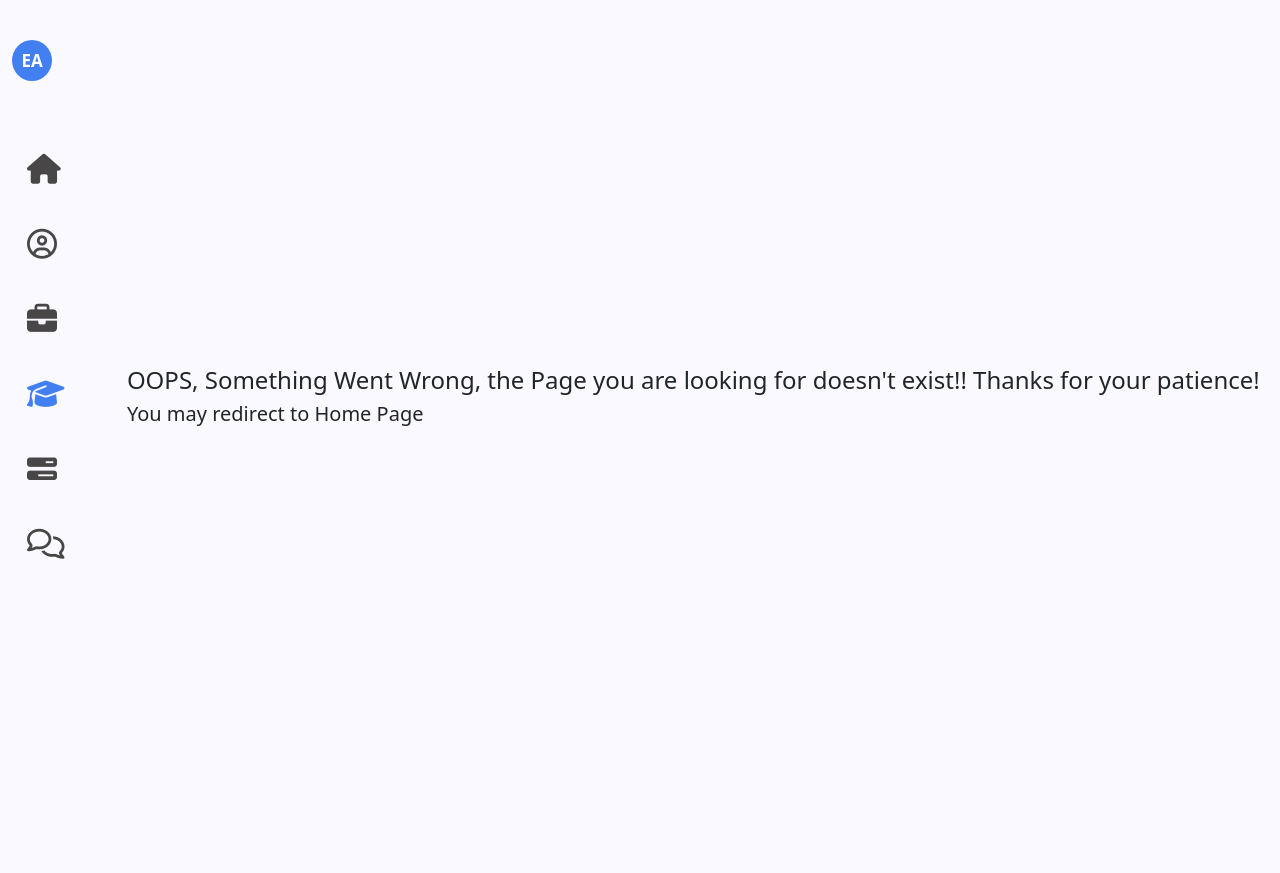
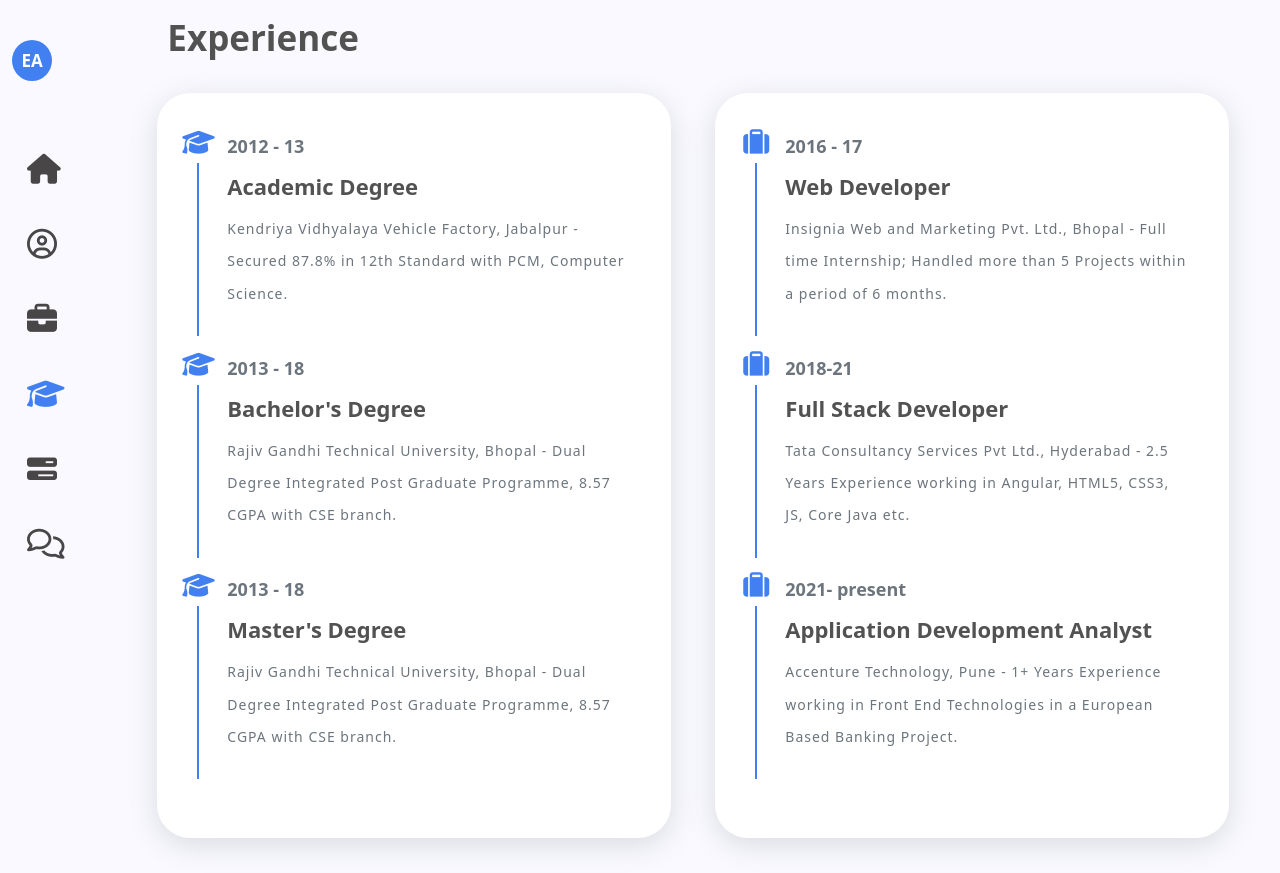
Before and after one commit to eshaawasthi/my-portfolio, an Angular app: page /experience in a window 1280 px wide. Before the commit the page ends 800 px from the top, so only its background shows below. Built offline with nearby package versions, Linux system fonts and the light colour scheme.

Commit message:
Added Experience section

```diff
--- a/src/app/app-routing.module.ts
+++ b/src/app/app-routing.module.ts
@@ -4,10 +4,13 @@ import { HomeComponent } from './components/home/home.component';
 import { PageNotFoundComponent } from './components/common/page-not-found/page-not-found.component';
 import { AboutMeComponent } from "./components/about-me/about-me.component";
 import { SkillsComponent } from "./components/skills/skills.component";
+import { ExperienceComponent } from "./components/experience/experience.component";
+
 const routes: Routes = [
   { path: 'home', component: HomeComponent },
   { path: 'about', component: AboutMeComponent },
   { path: 'skills', component: SkillsComponent },
+  { path: 'experience', component: ExperienceComponent },
   { path: '', redirectTo: '/home', pathMatch: 'full' },
   { path: '**', component: PageNotFoundComponent }
 ];
--- a/src/app/app.module.ts
+++ b/src/app/app.module.ts
@@ -11,6 +11,7 @@ import { AboutMeComponent } from './components/about-me/about-me.component';
 import { PercentageBarComponent } from './components/common/percentage-bar/percentage-bar.component';
 import { MetricsHorizontalListComponent } from './components/common/metrics-horizontal-list/metrics-horizontal-list.component';
 import { SkillsComponent } from './components/skills/skills.component';
+import { ExperienceComponent } from './components/experience/experience.component';
 
 @NgModule({
   declarations: [
@@ -22,7 +23,8 @@ import { SkillsComponent } from './components/skills/skills.component';
     AboutMeComponent,
     PercentageBarComponent,
     MetricsHorizontalListComponent,
-    SkillsComponent
+    SkillsComponent,
+    ExperienceComponent
   ],
   imports: [
     BrowserModule,
--- /dev/null
+++ b/src/app/components/experience/experience.component.html
@@ -0,0 +1,39 @@
+<div class="container exp-wrapper">
+    <div class="row">
+        <div class="col-12">
+            <h3 class="title mb-4">Experience</h3>
+            <div class="row">
+                <div class="col-6">
+                    <div class="card-custom">
+                        <div class="card-list" *ngFor="let item of data.academics">
+                            <div class="year icon-academic">
+                                {{item.year}}
+                            </div>
+                            <div class="title1">
+                                {{item.title}}
+                            </div>
+                            <div class="desc">
+                                {{item.desc}}
+                            </div>
+                        </div>
+                    </div>
+                </div>
+                <div class="col-6">
+                    <div class="card-custom">
+                        <div class="card-list" *ngFor="let item of data.experience">
+                            <div class="year icon-exp">
+                                {{item.year}}
+                            </div>
+                            <div class="title1">
+                                {{item.title}}
+                            </div>
+                            <div class="desc">
+                                {{item.desc}}
+                            </div>
+                        </div>
+                    </div>
+                </div>
+            </div>
+        </div>
+    </div>
+</div>
--- /dev/null
+++ b/src/app/components/experience/experience.component.less
@@ -0,0 +1,69 @@
+.card-custom {
+    margin: 10px;
+    background-color: #fff;
+    border-radius: 33px;
+    padding: 30px;
+    height: 100%;
+    box-shadow: rgba(100, 100, 111, 0.2) 0px 7px 29px 0px;
+}
+.exp-wrapper{
+    max-height: 100%;
+    margin-top: 45px;
+    margin-bottom: 45px;
+    padding-top: 45px;
+}
+.card-list{
+    padding: 10px;
+    margin-bottom: 25px;
+    position: relative;
+}
+.year {
+    color: #6c757d;
+    font-weight: 600;
+    font-size: 18px;
+    margin-bottom: 10px;
+    margin-left: 30px;
+}
+.title1 {
+    font-size: 22px;
+    font-weight: 800;
+    color: #525252;
+    margin-bottom: 10px;
+    margin-left: 30px;
+}
+.title{
+    margin-left: 20px;
+}
+.desc {
+    color: #6c757d;
+    font-weight: 500;
+    font-size: 14px;
+    letter-spacing: 1px;
+    line-height: 2.3em;
+    margin-left: 30px;
+}
+.card-list::before {
+    content: "";
+    border: 1px solid #4280f1;
+    height: 88%;
+    position: absolute;
+    top: 40px;
+}
+.icon-academic::before {
+    content: "\f19d";
+    font-family: 'FontAwesome';
+    position: absolute;
+    left: -5px;
+    top: 0px;
+    color: #4280f1;
+    font-size: 26px;
+}
+.icon-exp::before {
+    content: "\f0f2";
+    font-family: 'FontAwesome';
+    position: absolute;
+    left: -2px;
+    top: 0px;
+    color: #4280f1;
+    font-size: 26px;
+}
--- /dev/null
+++ b/src/app/components/experience/experience.component.ts
@@ -0,0 +1,17 @@
+import { Component, OnInit } from '@angular/core';
+import * as data from '../../../assets/json/personalDetails.json';
+
+@Component({
+  selector: 'app-experience',
+  templateUrl: './experience.component.html',
+  styleUrls: ['./experience.component.less']
+})
+export class ExperienceComponent implements OnInit {
+  data: any = data.personalDetails;
+
+  constructor() { }
+
+  ngOnInit(): void {
+  }
+
+}
--- a/src/assets/json/personalDetails.json
+++ b/src/assets/json/personalDetails.json
@@ -59,6 +59,40 @@
                 "title": "Team Management",
                 "desc": "Ability to manage and work in a big team with Agile methodologies. Experienced in mentoring freshers and giving them KT and support as when required."
             }
+        ],
+        "academics": [
+            {
+                "year": "2012 - 13",
+                "title": "Academic Degree",
+                "desc": "Kendriya Vidhyalaya Vehicle Factory, Jabalpur - Secured 87.8% in 12th Standard with PCM, Computer Science."
+            },
+            {
+                "year": "2013 - 18",
+                "title": "Bachelor's Degree",
+                "desc": "Rajiv Gandhi Technical University, Bhopal - Dual Degree Integrated Post Graduate Programme, 8.57 CGPA with CSE branch."
+            },
+            {
+                "year": "2013 - 18",
+                "title": "Master's Degree",
+                "desc": "Rajiv Gandhi Technical University, Bhopal - Dual Degree Integrated Post Graduate Programme, 8.57 CGPA with CSE branch."
+            }
+        ],
+        "experience": [
+            {
+                "year": "2016 - 17",
+                "title": "Web Developer",
+                "desc": "Insignia Web and Marketing Pvt. Ltd., Bhopal - Full time Internship; Handled more than 5 Projects within a period of 6 months."
+            },
+            {
+                "year": "2018-21",
+                "title": "Full Stack Developer",
+                "desc": "Tata Consultancy Services Pvt Ltd., Hyderabad - 2.5 Years Experience working in Angular, HTML5, CSS3, JS, Core Java etc."
+            },
+            {
+                "year": "2021- present",
+                "title": "Application Development Analyst",
+                "desc": "Accenture Technology, Pune - 1+ Years Experience working in Front End Technologies in a European Based Banking Project."
+            }
         ]
     }
 }
```
